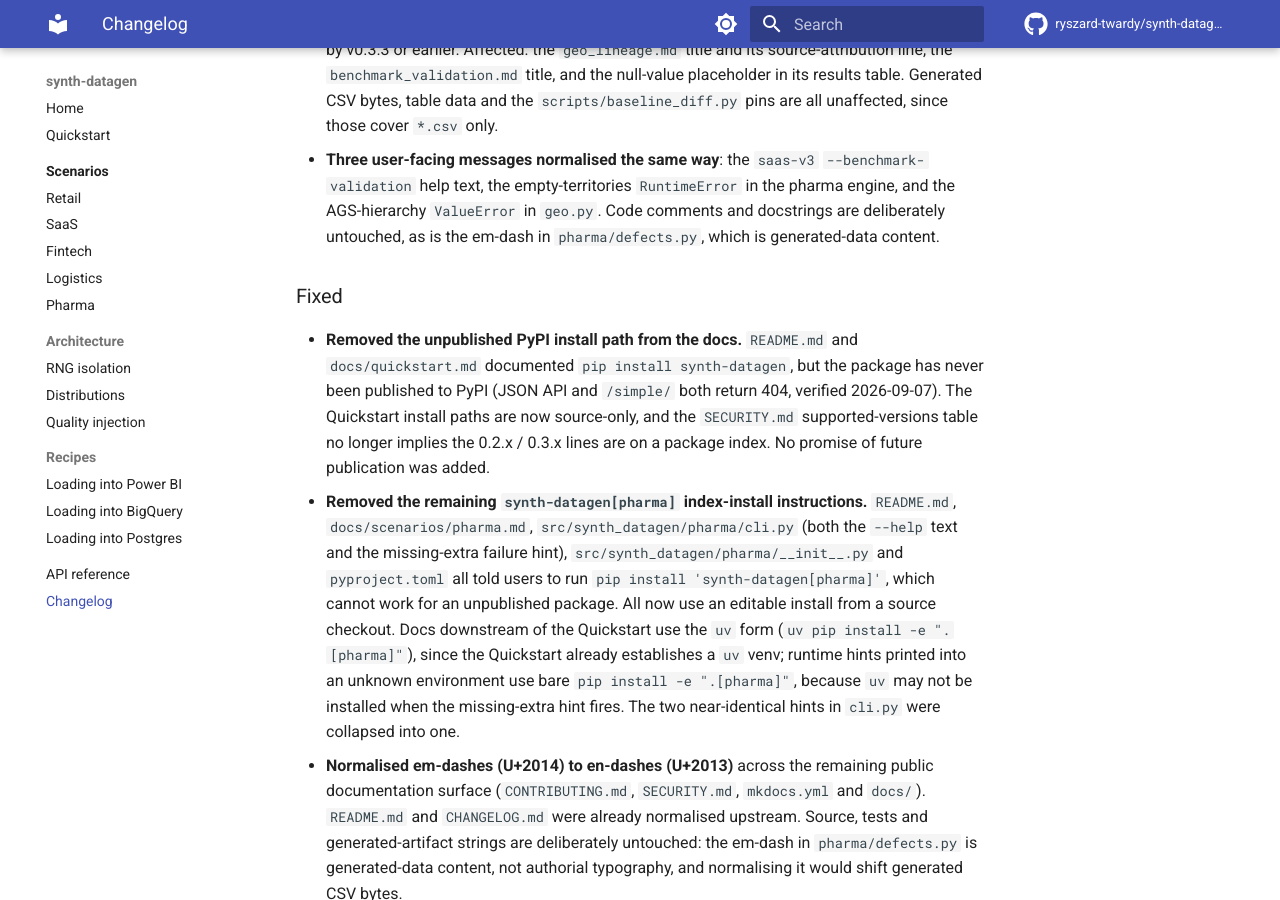
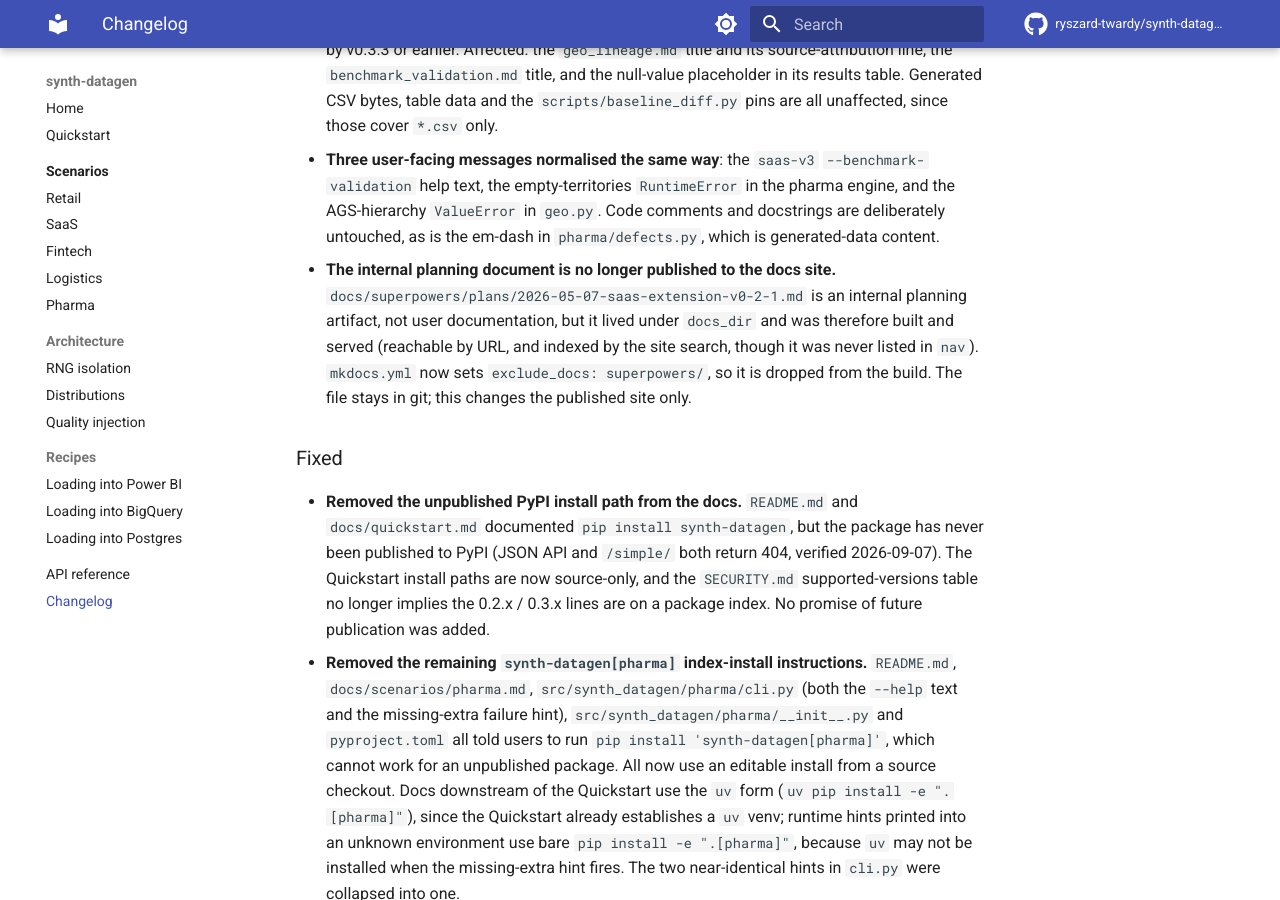
Before and after one commit to ryszard-twardy/synth-datagen, an MkDocs documentation site: the page built from docs/changelog.md, in a window 1280 px wide and 900 px high, scrolled down 718 px. Built offline with MkDocs 1.6.1 and Material for MkDocs 9.7.7, drawn with Linux system fonts in a browser that asks for light colours; comment, search, counter and statistics services are not loaded.

Commit message:
docs: stop publishing the internal planning document to the docs site
docs/superpowers/plans/2026-05-07-saas-extension-v0-2-1.md is an internal
planning artifact, not user documentation. It lived under docs_dir, so
MkDocs built and served it: reachable by URL and indexed by the site
search, even though it was never listed in nav.

mkdocs.yml now sets `exclude_docs: superpowers/`, a native MkDocs 1.6
feature; the [docs] extra already pins mkdocs>=1.6.0. No plugin needed.

The file stays in git. This removes it from the published site only.

Verified:
  mkdocs build --strict passes, exit 0, same as before the change.
  site/superpowers/ is gone; 0 of the 65 built files mention the word,
  including search_index.json and sitemap.xml, so nothing links into a
  page that no longer exists.
  The build no longer emits its "pages exist in the docs directory, but
  are not included in the nav configuration" notice, since the file is
  now excluded rather than merely unlisted.

```diff
--- a/CHANGELOG.md
+++ b/CHANGELOG.md
@@ -27,6 +27,13 @@
   in the pharma engine, and the AGS-hierarchy `ValueError` in `geo.py`.
   Code comments and docstrings are deliberately untouched, as is the
   em-dash in `pharma/defects.py`, which is generated-data content.
+- **The internal planning document is no longer published to the docs site.**
+  `docs/superpowers/plans/2026-05-07-saas-extension-v0-2-1.md` is an internal
+  planning artifact, not user documentation, but it lived under `docs_dir` and
+  was therefore built and served (reachable by URL, and indexed by the site
+  search, though it was never listed in `nav`). `mkdocs.yml` now sets
+  `exclude_docs: superpowers/`, so it is dropped from the build. The file stays
+  in git; this changes the published site only.
 
 ### Fixed
 
--- a/mkdocs.yml
+++ b/mkdocs.yml
@@ -8,6 +8,13 @@
 copyright: Copyright &copy; 2026 Ryszard Twardy – MIT licensed
 
 docs_dir: docs
+
+# docs/superpowers/plans/ holds internal planning artifacts. They live in the
+# repo on purpose, but they are not documentation for users, so they are kept
+# out of the published site. This removes them from the build only; the files
+# stay in git. MkDocs 1.6+ feature; the [docs] extra pins mkdocs>=1.6.0.
+exclude_docs: |
+  superpowers/
 
 theme:
   name: material
```
